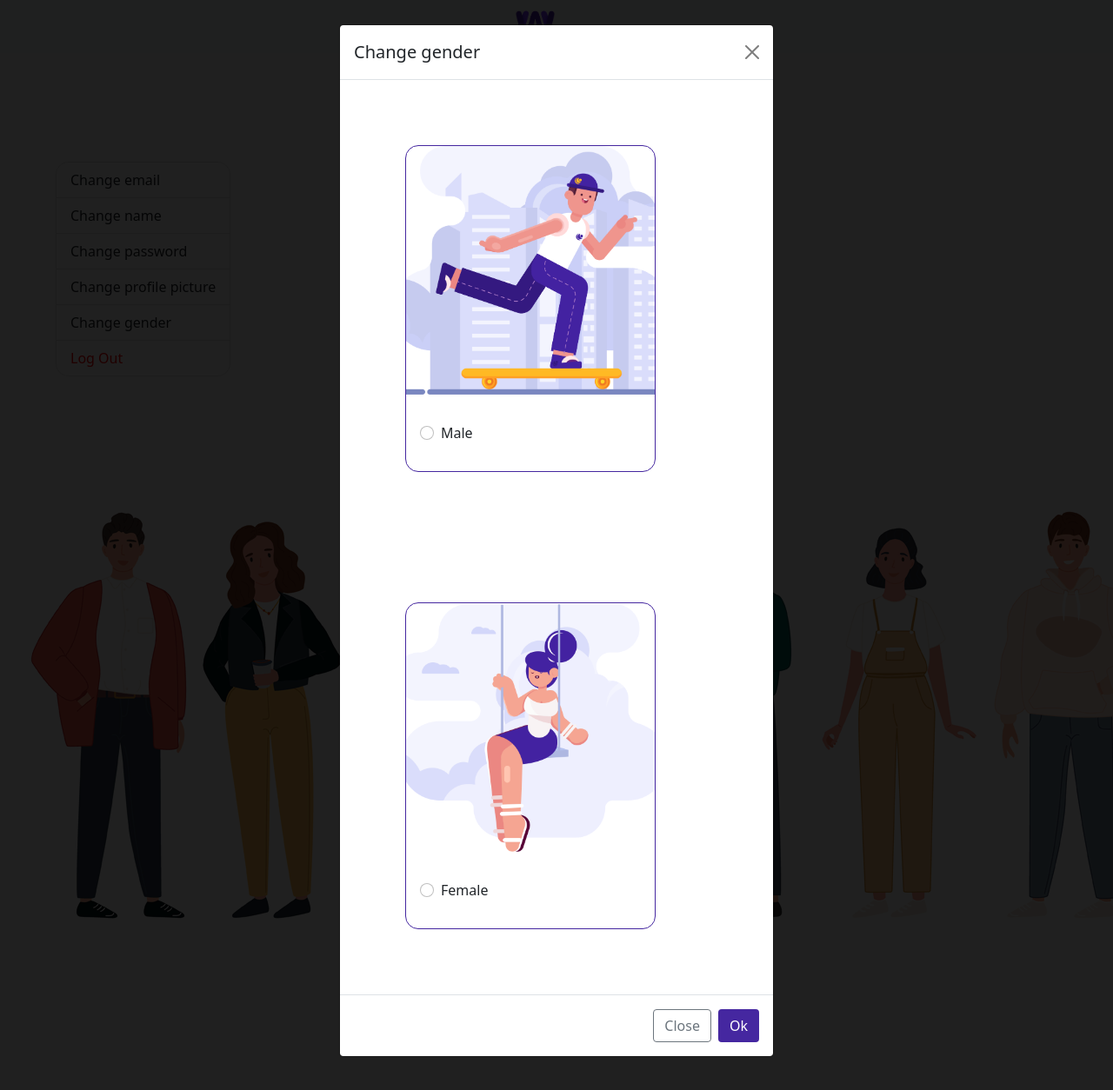
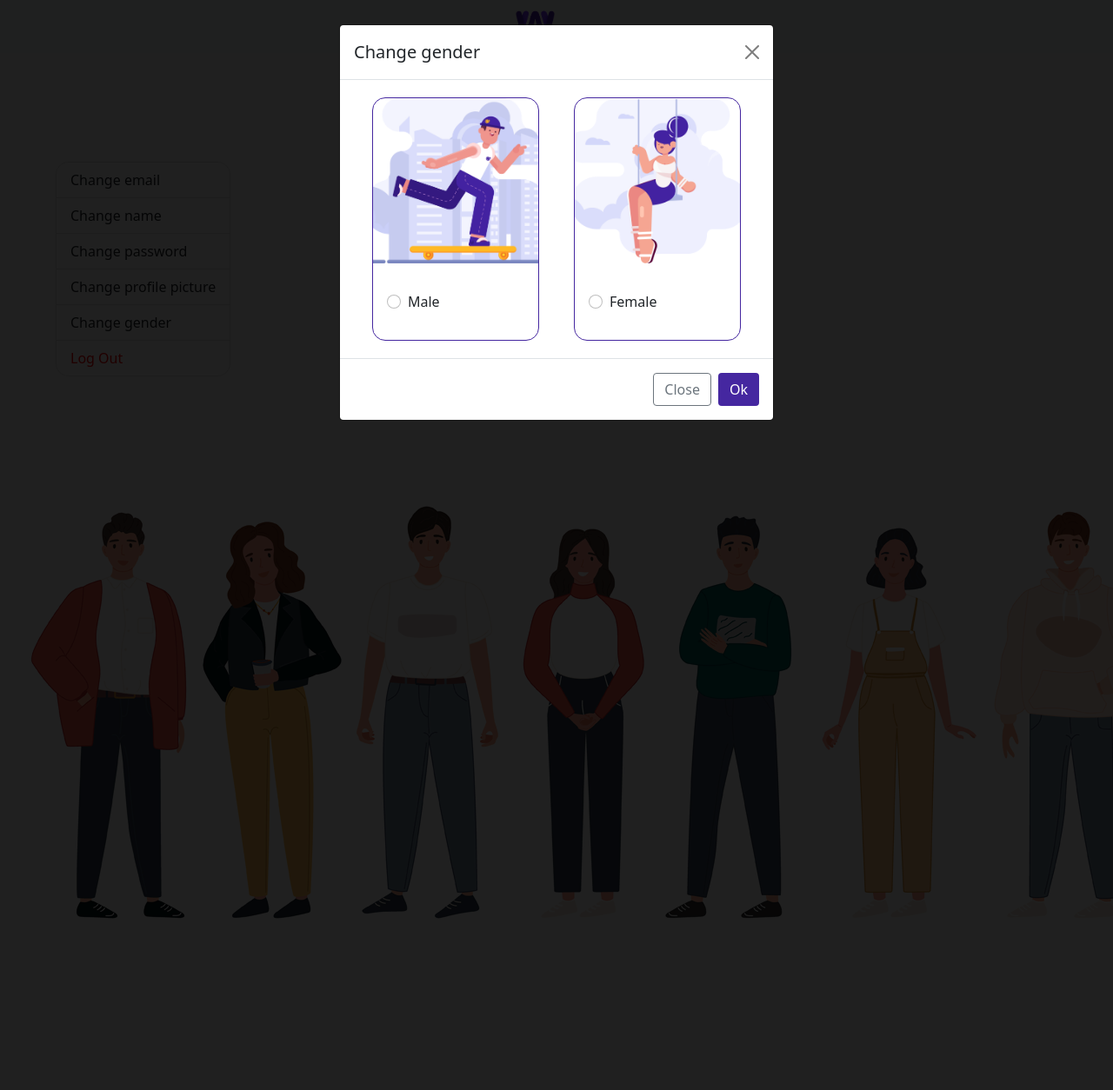
Before and after one commit to ramz1t/Worx, a FastAPI app: template views/templates/profile.html in a window 1280 px wide, after a click on "Change gender". Shown: the top 1254 px of the page at 87% size. Run offline with FastAPI, Linux system fonts and the light colour scheme; the template is opened without the code that fills it, so the values that code supplies are empty.

Commit message:
changed choose gender menu style

```diff
--- a/views/static/style/style.css
+++ b/views/static/style/style.css
@@ -70,12 +70,14 @@ body {
     height:15px;
 }
 
-.gender-menu{
-    overflow-y: hidden; !important
+.gendercard{
+    margin: 20px !important;
 }
 
-.gender-card{
-    float: left;
+.gender-container{
+    display: flex;
+    align-items: center;
+    justify-content: center;
 }
 
 /* Stats */
--- a/views/templates/profile.html
+++ b/views/templates/profile.html
@@ -24,9 +24,9 @@
 
 <div class="profile_objects">
     {% if gender == "male" %}
-    <img class="profile_img" width = "200" src="{{ url_for('static', path='photos/male.png') }}">
+    <img class="profile_img" width="200" src="{{ url_for('static', path='photos/male.png') }}">
     {% else %}
-    <img class="profile_img" width = "200" src="{{ url_for('static', path='photos/female.png') }}">
+    <img class="profile_img" width="200" src="{{ url_for('static', path='photos/female.png') }}">
     {% endif %}
     <div class="profile_text">
         <h1 id="name">{{ name }}</h1>
@@ -131,8 +131,8 @@
                 <h5 class="modal-title" id="">Change gender</h5>
                 <button type="button" class="btn-close" data-bs-dismiss="modal" aria-label="Close"></button>
             </div>
-
-            <div class="card gendercard" style="width: 18rem;">
+            <div class="gender-container">
+                    <div class="card gendercard" style="width: 12rem;">
                         <img src="{{ url_for('static', path='photos/male.png') }}" class="card-img-top" alt="...">
                         <div class="card-body">
                             <p class="card-text">
@@ -145,17 +145,19 @@
                             </p>
                         </div>
                     </div>
-            <div class="card gendercard" style="width: 18rem;">
+                    <div class="card gendercard" style="width: 12rem;">
                         <img src="{{ url_for('static', path='photos/female.png') }}" class="card-img-top" alt="...">
                         <div class="card-body">
                             <p class="card-text">
                             <div class="form-check">
-                        <input value="female" class="form-check-input" type="radio" name="gender" id="femalegender">
+                                <input value="female" class="form-check-input" type="radio" name="gender"
+                                       id="femalegender">
                                 <label class="form-check-label" for="femalegender">
                                     Female
                                 </label>
                             </div>
                             </p>
+                        </div>
                     </div>
             </div>
             <div class="modal-footer">
```
Lines whose indentation alone changed are shown as unchanged.
